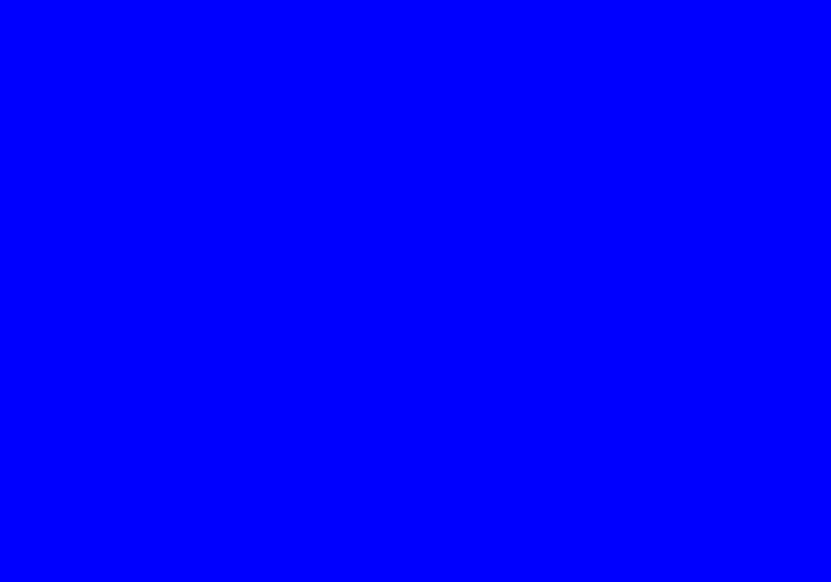
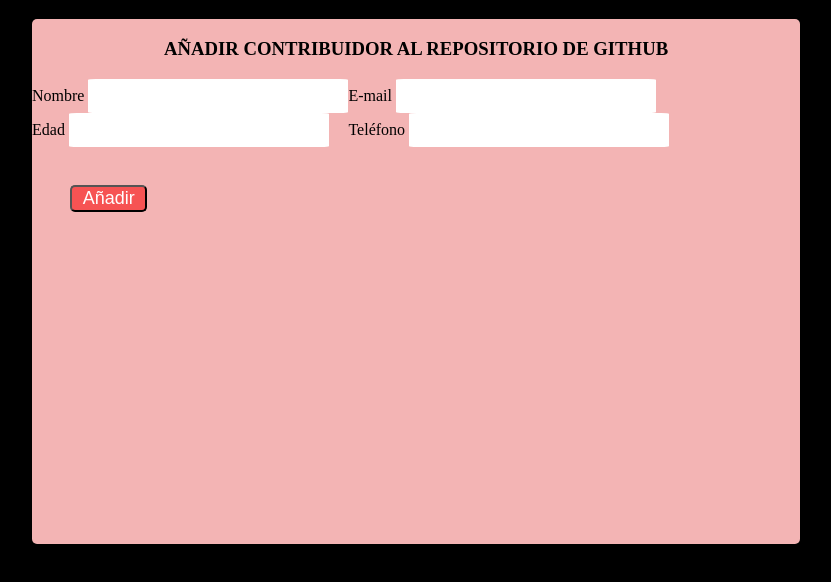
Before and after one commit to BeatrizCPerez/proyectTodolist, a website: page rest/index.html in a window 1280 px wide. Shown: the whole page, without its empty margins (224-1055 px from the left). Drawn offline with Linux system fonts and the light colour scheme.

Commit message:
actualizacion formulario

```diff
--- a/rest/index.html
+++ b/rest/index.html
@@ -7,6 +7,36 @@
     <title>Todolist</title>
 </head>
 <body>
+    <section class="container">
+    <section class="titulo">
+        <h1>AÑADIR CONTRIBUIDOR AL REPOSITORIO DE GITHUB</h1>
+    </section>
+     <form action="formuario">
+<div class="distribucion_formulario">
+    <div class="">
+        <div class="nombre">
+        <label for="">Nombre</label>
+        <input type="text">
+        </div>
+        <div class="edad">
+            <label for="">Edad</label>
+            <input type="text">
+        </div>
+    </div>
+    <div class="email_telefono">
+        <div class="email">
+        <label for="">E-mail</label>
+        <input type="text">
+        </div>
+        <div class="telefono">
+            <label for="">Teléfono</label>
+            <input type="text">
+        </div>
+    </div>
+</div>
+    <button type="submit">Añadir</button>
+     </form>
+    </section>
    <script src="../js/main.js"></script>
 </body>
 </html>
--- a/src/style.css
+++ b/src/style.css
@@ -1,3 +1,48 @@
 body{
-    background-color: blue;
+    background-color: black;
+    display: flex;
+    justify-content: center;
+    margin-top: 1.5%;
+
 }
+
+.container{
+    border-radius: 5px;
+    background: #F3B4B4;
+    height: 41vw;
+    width: 60vw;
+}
+
+.titulo{
+    display: flex;
+    justify-content: center;
+}
+
+/* secciones formulario */
+.distribucion_formulario{
+    display: flex;
+}
+
+
+
+
+
+
+
+button{
+    border-radius: 5%;
+    width: 10%;
+    height: 20%;
+    border-radius: 5px;
+    background: #F65353;
+    color: white;
+    font-size: 18px;
+    margin-left: 5%;
+    margin-top: 5%;
+}
+input{
+    height: 2.5vw;
+    width: 20vw;
+    border-radius: 3%;
+    border-style: none;
+}
```
